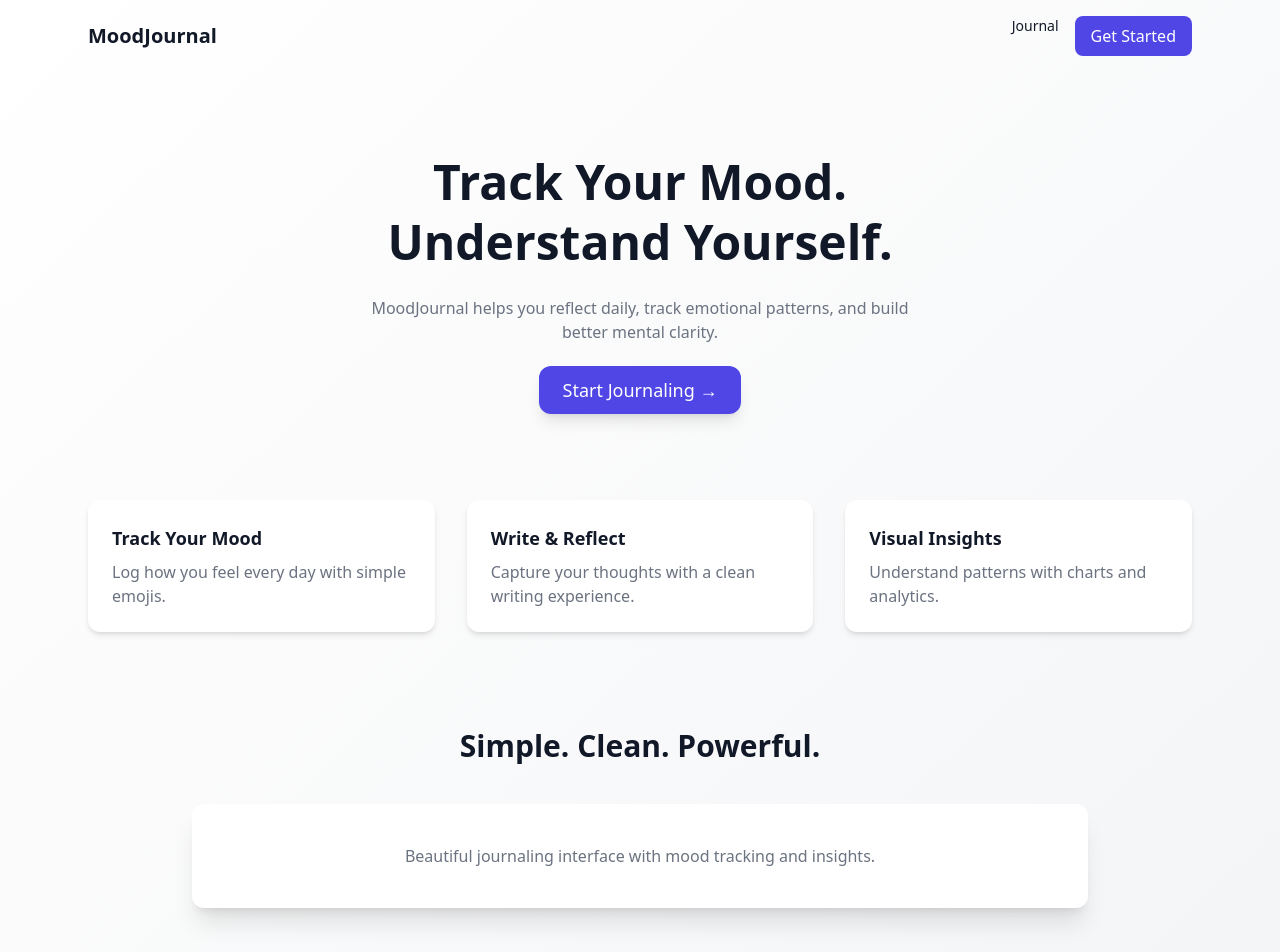
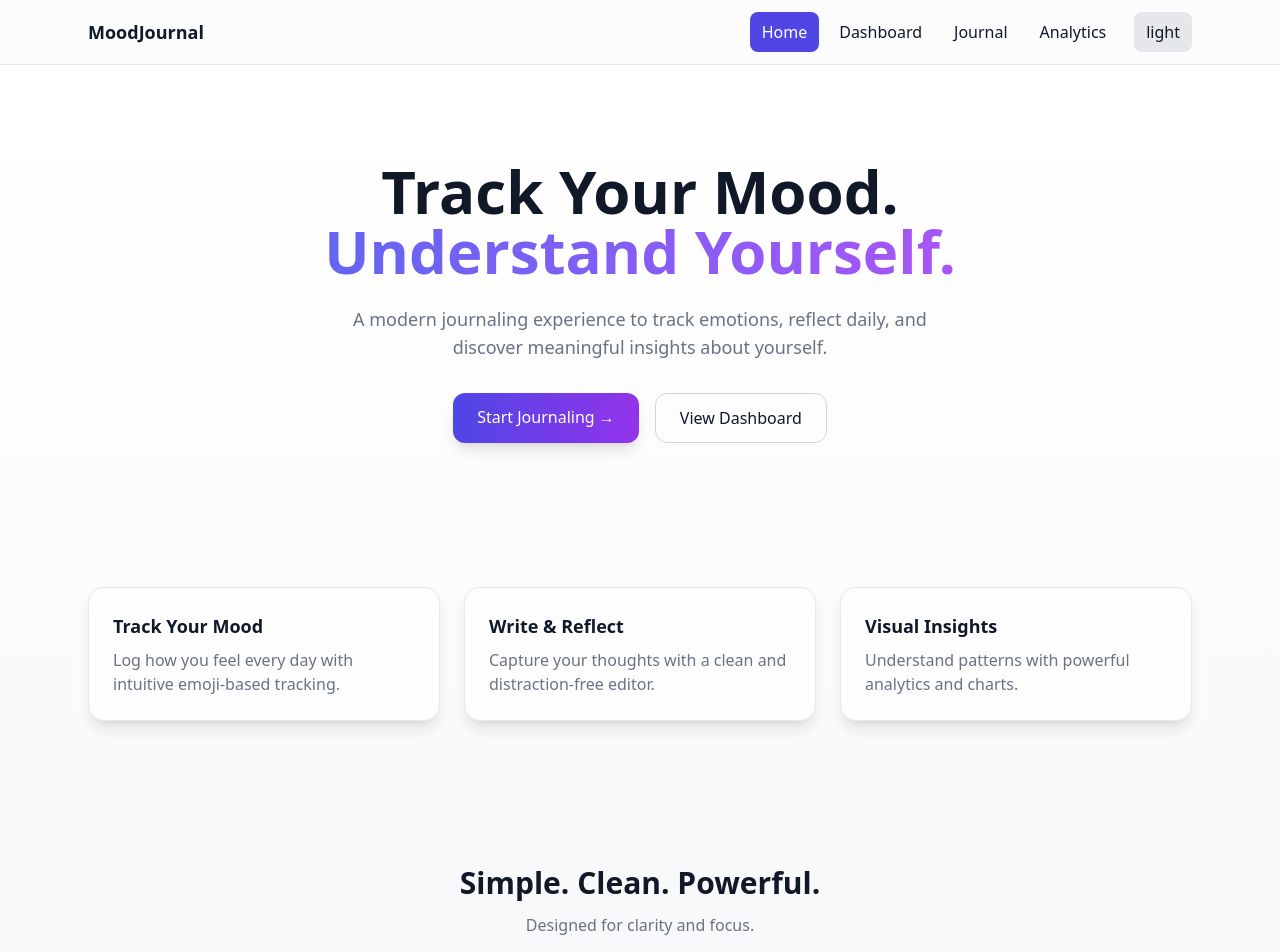
Before and after one commit to Janhavi003/MoodFlow-mood-journal, a React (Vite) app: page / in a window 1280 px wide. Shown: the top 952 px of the page. Built offline with nearby package versions, Linux system fonts and the light colour scheme.

Commit message:
style: upgrade landing page with modern SaaS UI, gradients, and glassmorphism

```diff
--- a/src/App.jsx
+++ b/src/App.jsx
@@ -5,6 +5,7 @@ import Dashboard from "./pages/Dashboard";
 import Journal from "./pages/Journal";
 import Analytics from "./pages/Analytics";
 import Landing from "./pages/Landing";
+import Navbar from "./components/Navbar";
 
 import useLocalStorage from "./hooks/useLocalStorage";
 
@@ -26,9 +27,13 @@ export default function App() {
     <Router>
       <div className="min-h-screen bg-gray-100 dark:bg-gray-950 text-gray-900 dark:text-white">
 
+        {/* Navbar */}
+        <Navbar />
+
+        {/* Routes */}
         <Routes>
 
-          {/* Landing Page (NEW HOME) */}
+          {/* Landing */}
           <Route path="/" element={<Landing />} />
 
           {/* Dashboard */}
@@ -62,6 +67,7 @@ export default function App() {
           />
 
         </Routes>
+
       </div>
     </Router>
   );
--- /dev/null
+++ b/src/components/Navbar.jsx
@@ -0,0 +1,72 @@
+import { Link, useLocation } from "react-router-dom";
+import { useEffect, useState } from "react";
+
+export default function Navbar() {
+  const location = useLocation();
+  const [dark, setDark] = useState(false);
+
+  // Load theme from localStorage
+  useEffect(() => {
+    const saved = localStorage.getItem("theme");
+    if (saved === "dark") {
+      document.documentElement.classList.add("dark");
+      setDark(true);
+    }
+  }, []);
+
+  const toggleTheme = () => {
+    document.documentElement.classList.toggle("dark");
+
+    const isDark = document.documentElement.classList.contains("dark");
+    setDark(isDark);
+    localStorage.setItem("theme", isDark ? "dark" : "light");
+  };
+
+  const linkStyle = (path) =>
+    `px-3 py-2 rounded-lg transition ${
+      location.pathname === path
+        ? "bg-indigo-600 text-white"
+        : "hover:bg-gray-200 dark:hover:bg-gray-800"
+    }`;
+
+  return (
+    <nav className="sticky top-0 z-50 backdrop-blur bg-white/70 dark:bg-gray-900/70 border-b border-gray-200 dark:border-gray-800">
+      <div className="max-w-6xl mx-auto px-6 py-3 flex justify-between items-center">
+
+        {/* Logo */}
+        <Link to="/" className="font-bold text-lg">
+          MoodJournal
+        </Link>
+
+        {/* Links */}
+        <div className="flex items-center gap-2">
+
+          <Link to="/" className={linkStyle("/")}>
+            Home
+          </Link>
+
+          <Link to="/dashboard" className={linkStyle("/dashboard")}>
+            Dashboard
+          </Link>
+
+          <Link to="/journal" className={linkStyle("/journal")}>
+            Journal
+          </Link>
+
+          <Link to="/analytics" className={linkStyle("/analytics")}>
+            Analytics
+          </Link>
+
+          {/* Dark Mode Toggle */}
+          <button
+            onClick={toggleTheme}
+            className="ml-2 px-3 py-2 rounded-lg bg-gray-200 dark:bg-gray-800"
+          >
+            {dark ? "dark" : "light"}
+          </button>
+
+        </div>
+      </div>
+    </nav>
+  );
+}
--- a/src/index.css
+++ b/src/index.css
@@ -1,3 +1,12 @@
 @tailwind base;
 @tailwind components;
 @tailwind utilities;
+/* smoother UI */
+* {
+  transition: all 0.2s ease-in-out;
+}
+
+/* nicer scroll */
+html {
+  scroll-behavior: smooth;
+}
--- a/src/pages/Landing.jsx
+++ b/src/pages/Landing.jsx
@@ -3,115 +3,113 @@ import { motion } from "framer-motion";
 
 export default function Landing() {
   return (
-    <div className="min-h-screen bg-gradient-to-br from-white to-gray-100 dark:from-gray-950 dark:to-gray-900 text-gray-900 dark:text-white">
+    <div className="min-h-screen bg-gradient-to-b from-white to-gray-100 dark:from-gray-950 dark:to-black text-gray-900 dark:text-white">
 
-      {/* Navbar */}
-      <nav className="flex justify-between items-center px-6 py-4 max-w-6xl mx-auto">
-        <h1 className="text-xl font-bold">MoodJournal</h1>
+      {/* HERO */}
+      <section className="text-center px-6 pt-24 pb-20 relative overflow-hidden">
 
-        <div className="flex gap-4">
-          <Link to="/journal" className="text-sm hover:underline">
-            Journal
-          </Link>
-          <Link
-            to="/journal"
-            className="bg-indigo-600 text-white px-4 py-2 rounded-lg hover:bg-indigo-700"
-          >
-            Get Started
-          </Link>
+        {/* Glow background */}
+        <div className="absolute inset-0 -z-10 flex justify-center">
+          <div className="w-[500px] h-[500px] bg-indigo-500 opacity-20 blur-3xl rounded-full"></div>
         </div>
-      </nav>
 
-      {/* Hero Section */}
-      <section className="text-center mt-20 px-6">
         <motion.h1
           initial={{ opacity: 0, y: 30 }}
           animate={{ opacity: 1, y: 0 }}
-          className="text-5xl font-bold leading-tight"
+          className="text-5xl md:text-6xl font-bold leading-tight"
         >
           Track Your Mood.
           <br />
-          Understand Yourself.
+          <span className="bg-gradient-to-r from-indigo-500 to-purple-500 bg-clip-text text-transparent">
+            Understand Yourself.
+          </span>
         </motion.h1>
 
-        <motion.p
-          initial={{ opacity: 0, y: 20 }}
-          animate={{ opacity: 1, y: 0 }}
-          transition={{ delay: 0.2 }}
-          className="mt-6 text-gray-500 max-w-xl mx-auto"
-        >
-          MoodJournal helps you reflect daily, track emotional patterns,
-          and build better mental clarity.
-        </motion.p>
+        <p className="mt-6 text-lg text-gray-500 max-w-xl mx-auto">
+          A modern journaling experience to track emotions, reflect daily,
+          and discover meaningful insights about yourself.
+        </p>
 
-        <motion.div
-          initial={{ opacity: 0 }}
-          animate={{ opacity: 1 }}
-          transition={{ delay: 0.4 }}
-          className="mt-8"
-        >
+        <div className="mt-8 flex justify-center gap-4">
           <Link
             to="/journal"
-            className="bg-indigo-600 text-white px-6 py-3 rounded-xl text-lg shadow-lg hover:bg-indigo-700"
+            className="px-6 py-3 rounded-xl bg-gradient-to-r from-indigo-600 to-purple-600 text-white shadow-lg hover:scale-105 transition"
           >
             Start Journaling →
           </Link>
-        </motion.div>
+
+          <Link
+            to="/dashboard"
+            className="px-6 py-3 rounded-xl border border-gray-300 dark:border-gray-700 hover:bg-gray-100 dark:hover:bg-gray-800 transition"
+          >
+            View Dashboard
+          </Link>
+        </div>
       </section>
 
-      {/* Features */}
-      <section className="mt-24 max-w-6xl mx-auto px-6 grid md:grid-cols-3 gap-8">
+      {/* FEATURES */}
+      <section className="max-w-6xl mx-auto px-6 py-16 grid md:grid-cols-3 gap-6">
         {[
           {
             title: "Track Your Mood",
-            desc: "Log how you feel every day with simple emojis.",
+            desc: "Log how you feel every day with intuitive emoji-based tracking.",
           },
           {
             title: "Write & Reflect",
-            desc: "Capture your thoughts with a clean writing experience.",
+            desc: "Capture your thoughts with a clean and distraction-free editor.",
           },
           {
             title: "Visual Insights",
-            desc: "Understand patterns with charts and analytics.",
+            desc: "Understand patterns with powerful analytics and charts.",
           },
         ].map((feature, i) => (
           <motion.div
             key={i}
-            whileHover={{ scale: 1.05 }}
-            className="bg-white dark:bg-gray-900 p-6 rounded-xl shadow-md"
+            whileHover={{ scale: 1.04 }}
+            className="backdrop-blur bg-white/60 dark:bg-gray-900/60 border border-gray-200 dark:border-gray-800 p-6 rounded-2xl shadow-lg"
           >
-            <h3 className="font-semibold text-lg">{feature.title}</h3>
+            <h3 className="text-lg font-semibold">{feature.title}</h3>
             <p className="text-gray-500 mt-2">{feature.desc}</p>
           </motion.div>
         ))}
       </section>
 
-      {/* App Preview */}
-      <section className="mt-24 px-6 text-center">
+      {/* PREVIEW SECTION */}
+      <section className="px-6 py-20 text-center">
         <h2 className="text-3xl font-bold">
           Simple. Clean. Powerful.
         </h2>
 
-        <div className="mt-10 bg-white dark:bg-gray-900 rounded-xl shadow-xl p-10 max-w-4xl mx-auto">
+        <p className="text-gray-500 mt-3">
+          Designed for clarity and focus.
+        </p>
+
+        <div className="mt-10 max-w-4xl mx-auto bg-white/60 dark:bg-gray-900/60 backdrop-blur border border-gray-200 dark:border-gray-800 rounded-2xl shadow-xl p-10">
           <p className="text-gray-500">
-            Beautiful journaling interface with mood tracking and insights.
+            Beautiful journaling interface with mood tracking, analytics,
+            and a distraction-free experience.
           </p>
         </div>
       </section>
 
       {/* CTA */}
-      <section className="mt-24 text-center pb-20 px-6">
+      <section className="text-center py-20 px-6">
         <h2 className="text-3xl font-bold">
           Start your self-reflection journey today
         </h2>
 
         <Link
           to="/journal"
-          className="mt-6 inline-block bg-indigo-600 text-white px-8 py-3 rounded-xl text-lg hover:bg-indigo-700"
+          className="mt-6 inline-block px-8 py-3 rounded-xl bg-gradient-to-r from-indigo-600 to-purple-600 text-white shadow-lg hover:scale-105 transition"
         >
           Get Started Free
         </Link>
       </section>
+
+      {/* FOOTER */}
+      <footer className="text-center py-10 text-gray-400 text-sm">
+        © {new Date().getFullYear()} MoodJournal — Built for self-growth
+      </footer>
     </div>
   );
 }
```
